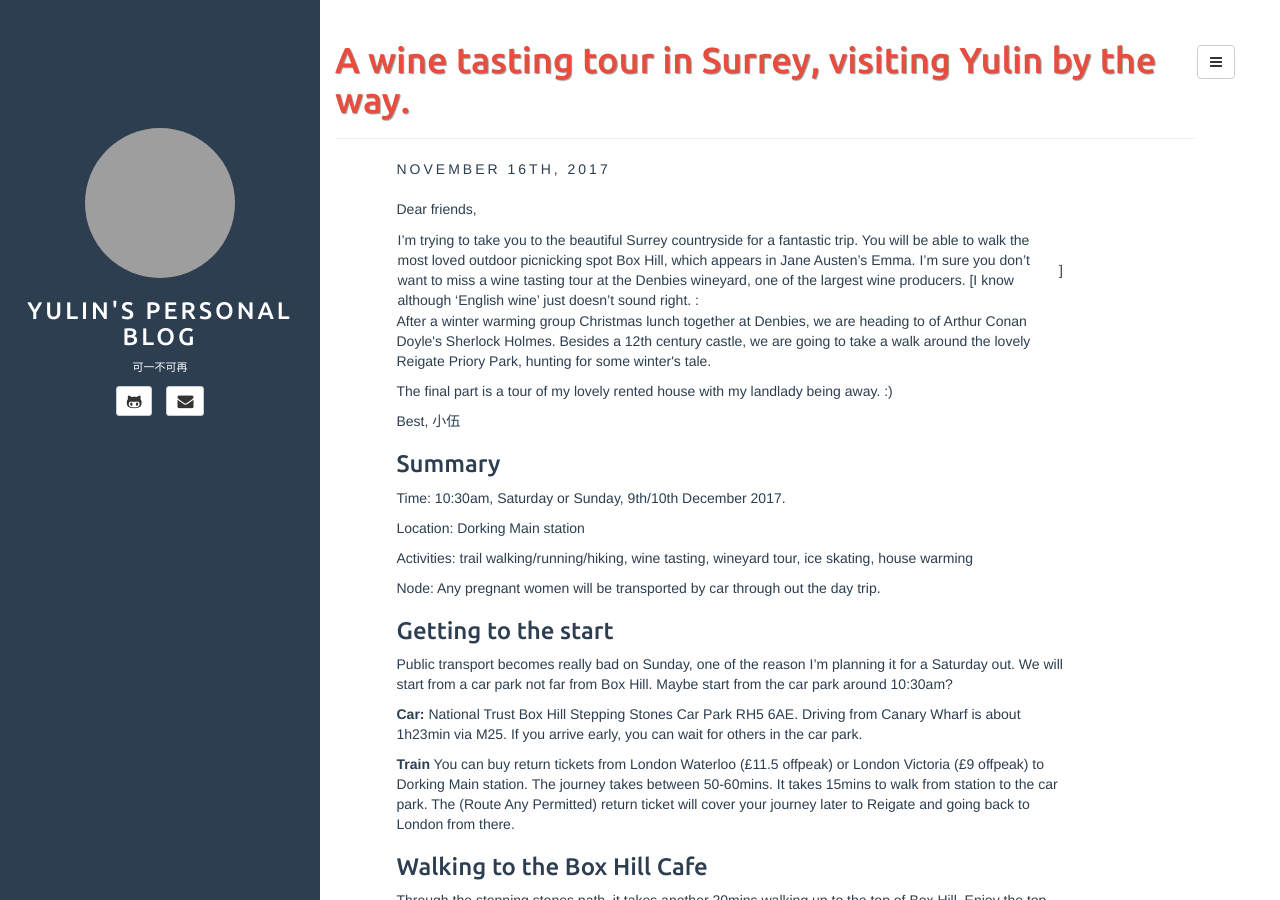
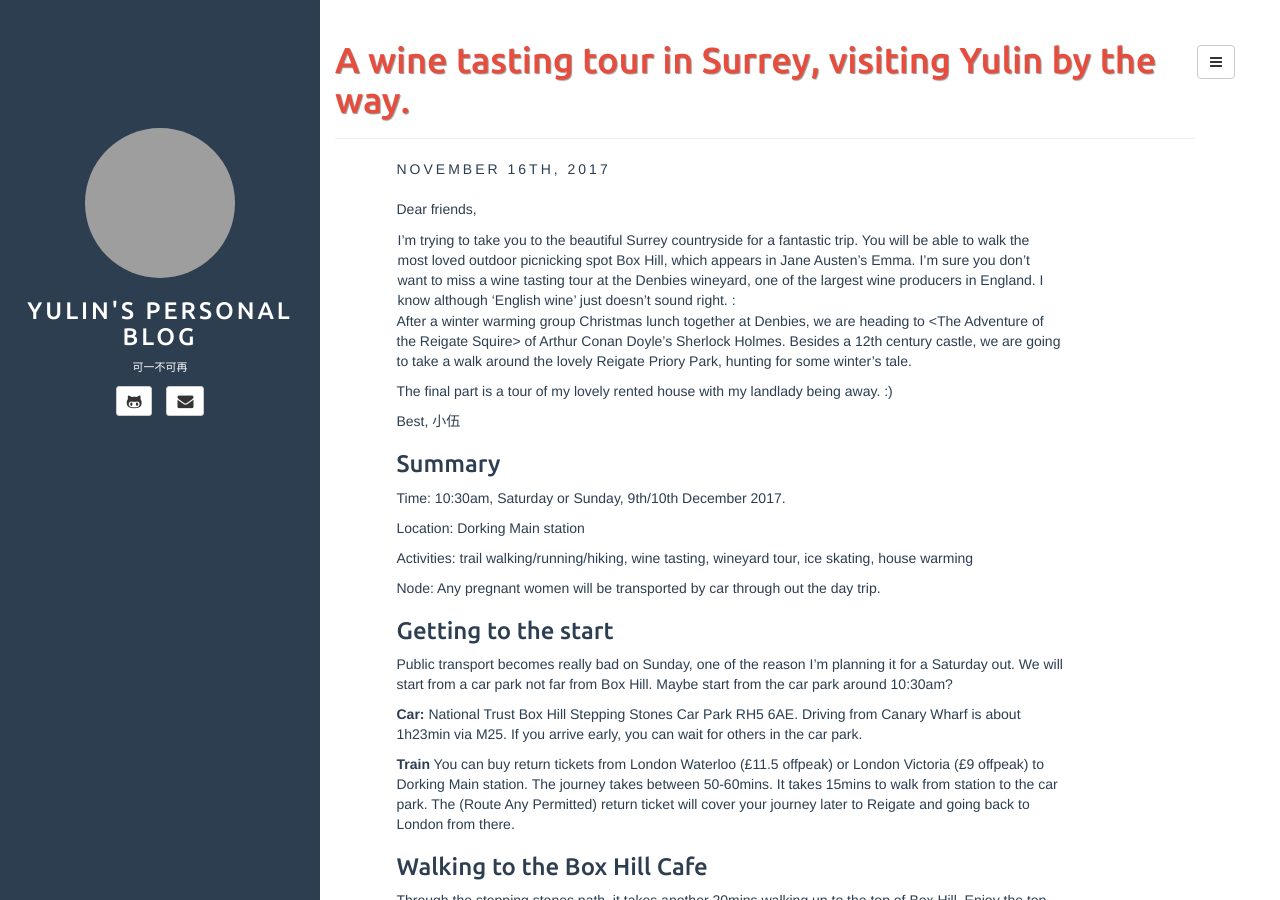
Before and after one commit to JimmyWuMadchester/JimmyWuMadchester.github.io, a Jekyll site: the page built from _posts/2017-11-16-SurreyTour.md, in a window 1280 px wide and 900 px high. Built offline with Jekyll 4.4.1, drawn with Linux system fonts in a browser that asks for light colours; comment, search, counter and statistics services are not loaded; grey boxes are pictures that could not be loaded.

Commit message:
escape brackets

```diff
--- a/_posts/2017-11-16-SurreyTour.md
+++ b/_posts/2017-11-16-SurreyTour.md
@@ -9,9 +9,9 @@ excerpt_separator: <!--more-->
 
 Dear friends,
 
-I'm trying to take you to the beautiful Surrey countryside for a fantastic trip. You will be able to walk the most loved outdoor picnicking spot Box Hill, which appears in Jane Austen's Emma. I'm sure you don't want to miss a wine tasting tour at the Denbies wineyard, one of the largest wine producers. [I know although 'English wine' just doesn't sound right. :|]
+I'm trying to take you to the beautiful Surrey countryside for a fantastic trip. You will be able to walk the most loved outdoor picnicking spot Box Hill, which appears in Jane Austen's Emma. I'm sure you don't want to miss a wine tasting tour at the Denbies wineyard, one of the largest wine producers in England. I know although 'English wine' just doesn't sound right. :|
 
-After a winter warming group Christmas lunch together at Denbies, we are heading to <The Adventure of the Reigate Squire> of Arthur Conan Doyle's Sherlock Holmes. Besides a 12th century castle, we are going to take a walk around the lovely Reigate Priory Park, hunting for some winter's tale.
+After a winter warming group Christmas lunch together at Denbies, we are heading to &lt;The Adventure of the Reigate Squire&gt; of Arthur Conan Doyle's Sherlock Holmes. Besides a 12th century castle, we are going to take a walk around the lovely Reigate Priory Park, hunting for some winter's tale.
 
 The final part is a tour of my lovely rented house with my landlady being away. :)
 
```
